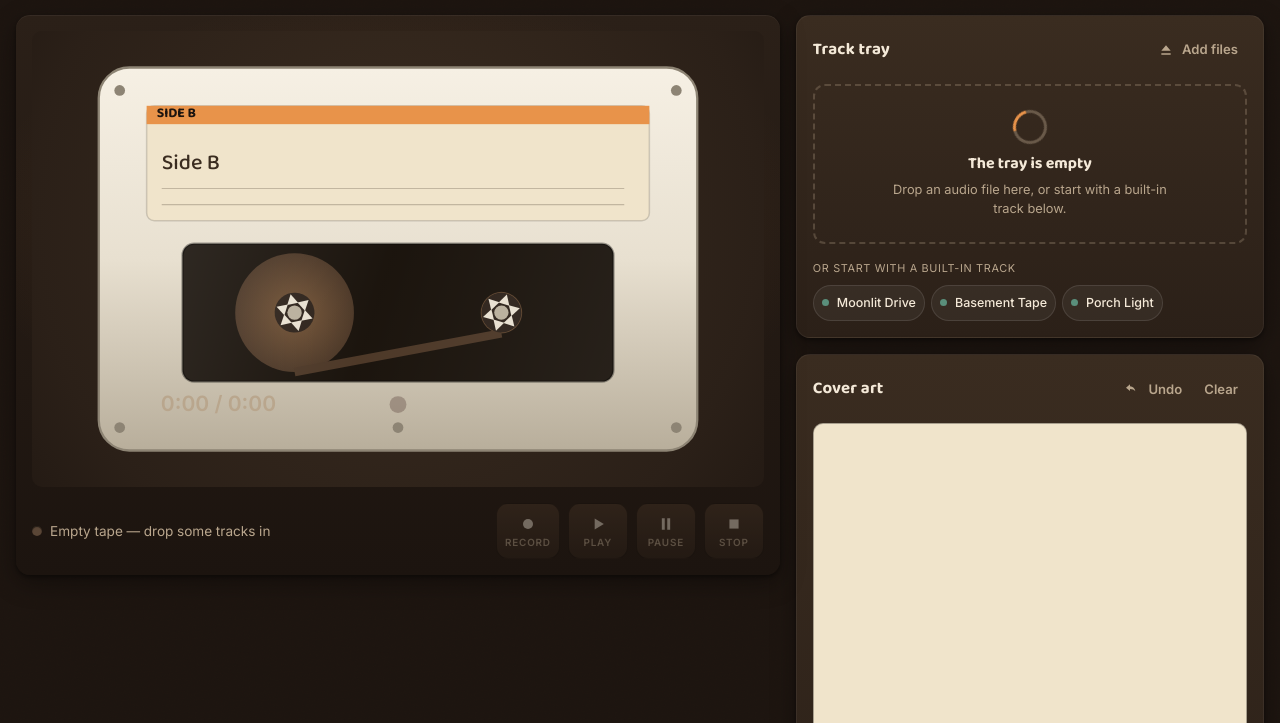
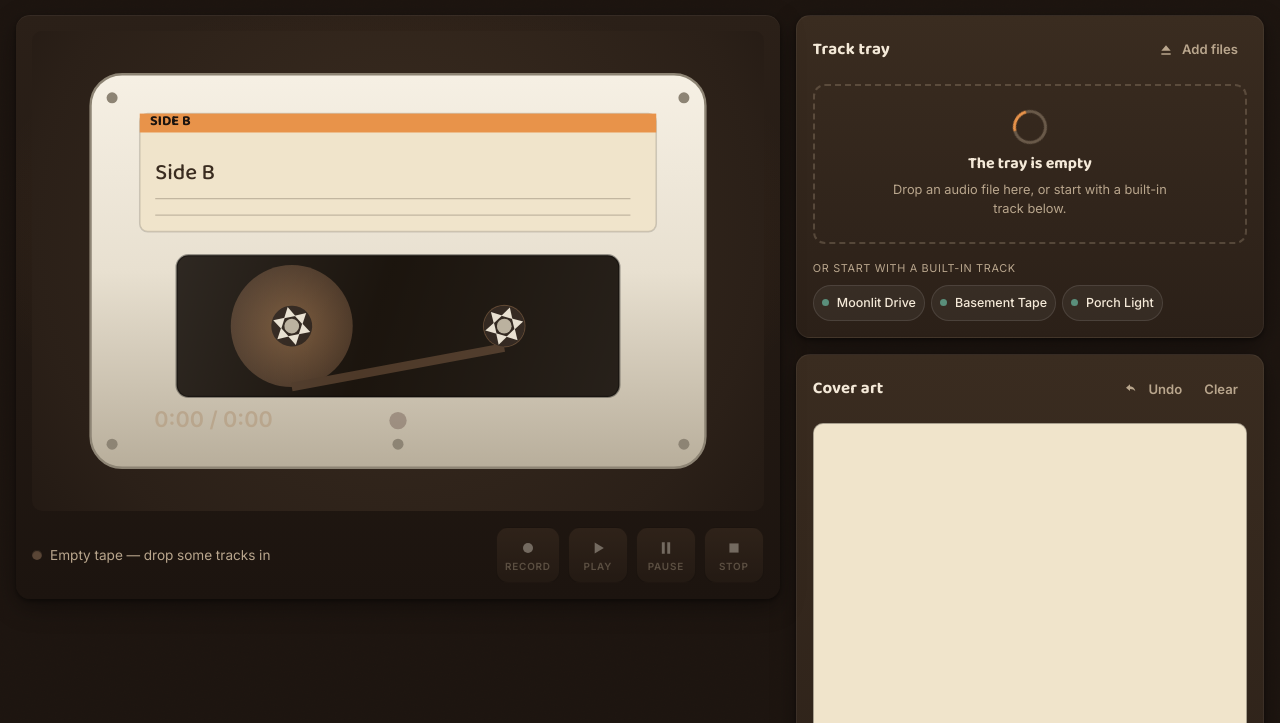
Before and after one commit to ctkrug/side-b, a website built with Vite: page index.html in a window 1280 px wide. Shown: the part 77-800 px from the top of the page. Built offline with nearby package versions, Linux system fonts and the light colour scheme.

Commit message:
style(deck): give the deck canvas the full 60vh hero height
Measured at 58% of a 1440x900 viewport, just under the design standard's
60vh floor for the primary interactive surface.

```diff
--- a/src/styles/layout.css
+++ b/src/styles/layout.css
@@ -67,7 +67,7 @@
 .deck__canvas {
   flex: 1;
   width: 100%;
-  min-height: 52vh;
+  min-height: 60vh;
   display: block;
   border-radius: calc(var(--radius) - 4px);
 }
```
